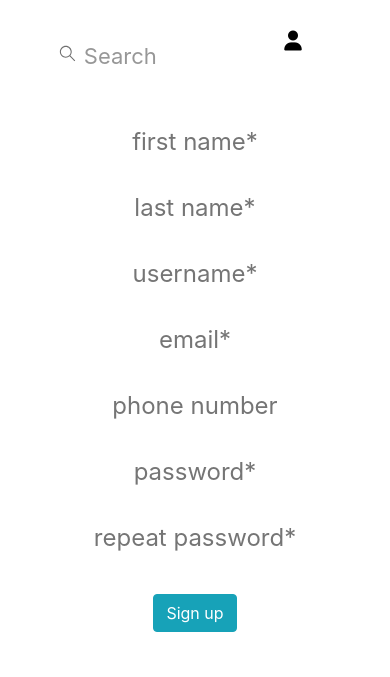
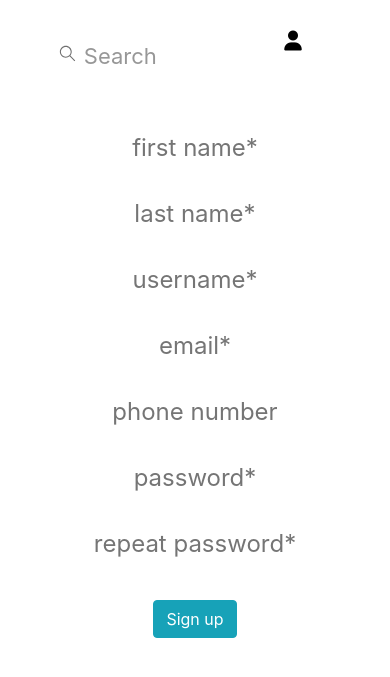
Before and after one commit to FirstShanti/Knots-link, a Flask app: page /sign_up in a window 390 px wide. Shown: the top 677 px of the page. Run offline with Flask 2, Linux system fonts and the light colour scheme; some libraries are stand-ins or nearby versions.

Commit message:
update style

```diff
--- a/static/css/style.css
+++ b/static/css/style.css
@@ -606,6 +606,11 @@ button:focus {
 	.post_content_title_h1 {
 		font-size: 1.5rem !important;
 	}
+	.login-box {
+		box-shadow: none !important;
+    	padding: 2%;
+    	border-radius: none !important;
+	}
 }
 
 .with_user {
@@ -673,3 +678,9 @@ a.nav-link:active {
 #cke_1_contents {
 	height: 350px;
 }
+
+.login-box {
+	box-shadow: 0px 2px 5px 2px darkgrey;
+    padding: 2%;
+    border-radius: 3px
+}
--- a/templates/login.html
+++ b/templates/login.html
@@ -11,7 +11,7 @@
 {% block content %}
 
 
-	<div class='col-md-3' style="margin: auto;">
+	<div class='col-md-3 login-box' style="margin: auto;">
 		{% if alert == "Y" %}
 			<div class="alert alert-success">
 				Your email address has been verified!
--- a/templates/registration.html
+++ b/templates/registration.html
@@ -10,7 +10,7 @@
 
 {% block content %}
 
-	<div class='col-md-3' style="margin: auto;">
+	<div class='col-md-3 login-box' style="margin: auto;">
 
 		<form style="justify-content: center;" action="" method="POST">
 			{% for field in form %}
```
